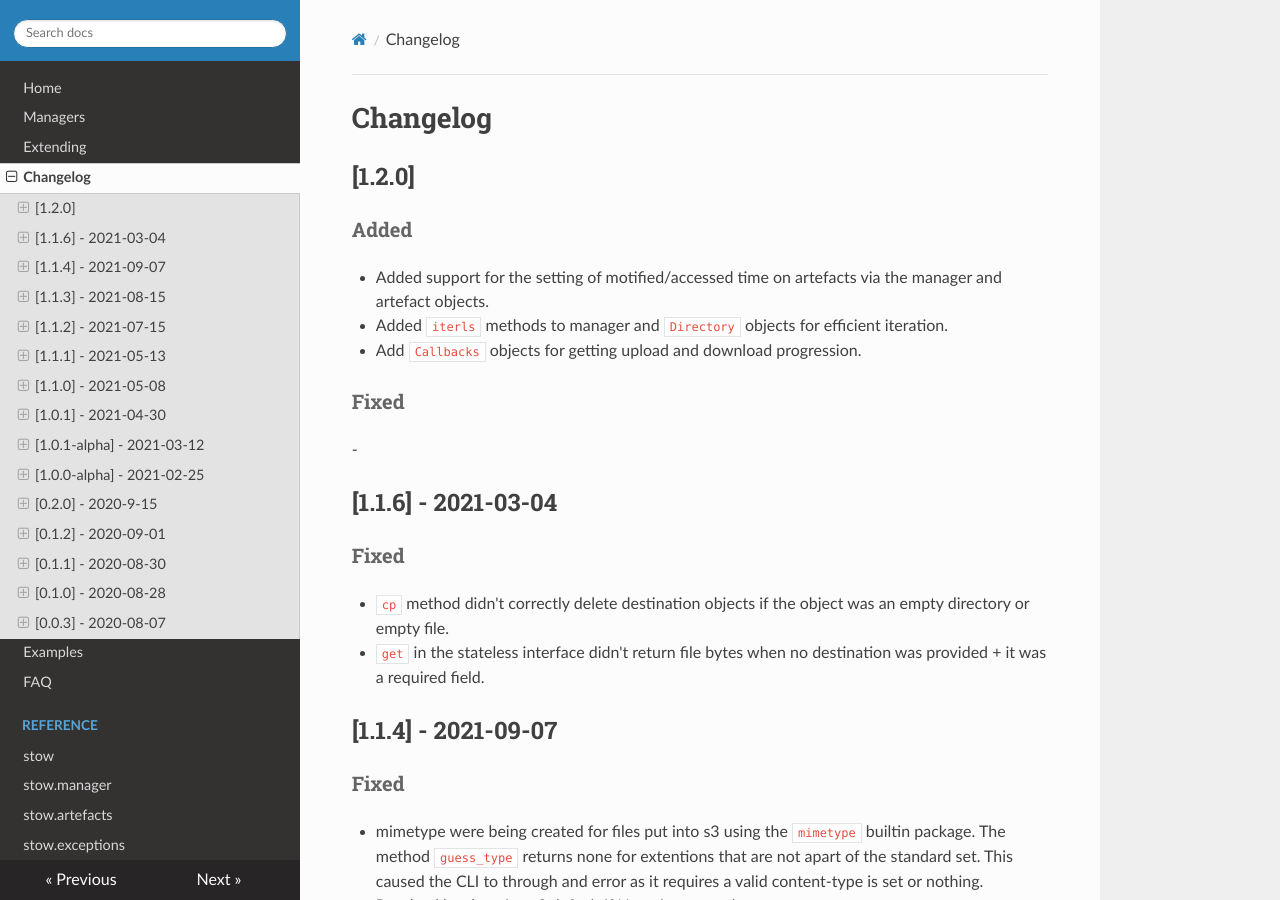
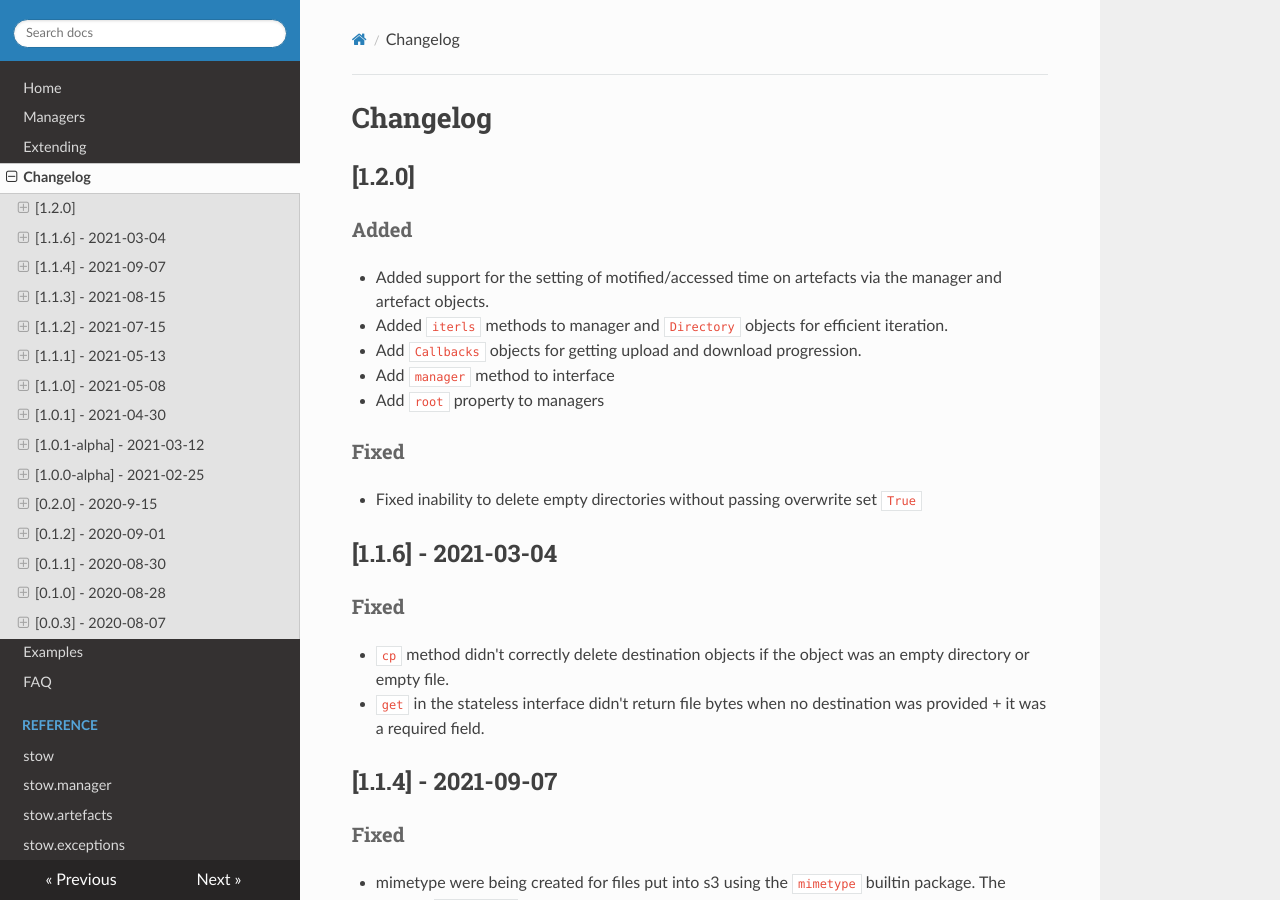
Before and after one commit to Kieran-Bacon/stow, an MkDocs documentation site: the page built from docs/changelog.md, in a window 1280 px wide and 900 px high. Built offline with MkDocs 1.6.1, drawn with Linux system fonts in a browser that asks for light colours; nearby versions of some CDN libraries.

Commit message:
update metadata
ignore build and coverage files
update changelog

```diff
--- a/docs/changelog.md
+++ b/docs/changelog.md
@@ -7,10 +7,12 @@
 - Added support for the setting of motified/accessed time on artefacts via the manager and artefact objects.
 - Added `iterls` methods to manager and `Directory` objects for efficient iteration.
 - Add `Callbacks` objects for getting upload and download progression.
+- Add `manager` method to interface
+- Add `root` property to managers
 
 ### Fixed
 
--
+- Fixed inability to delete empty directories without passing overwrite set `True`
 
 ## [1.1.6] - 2021-03-04
 
```
Also changed, not shown: 1 other file.
